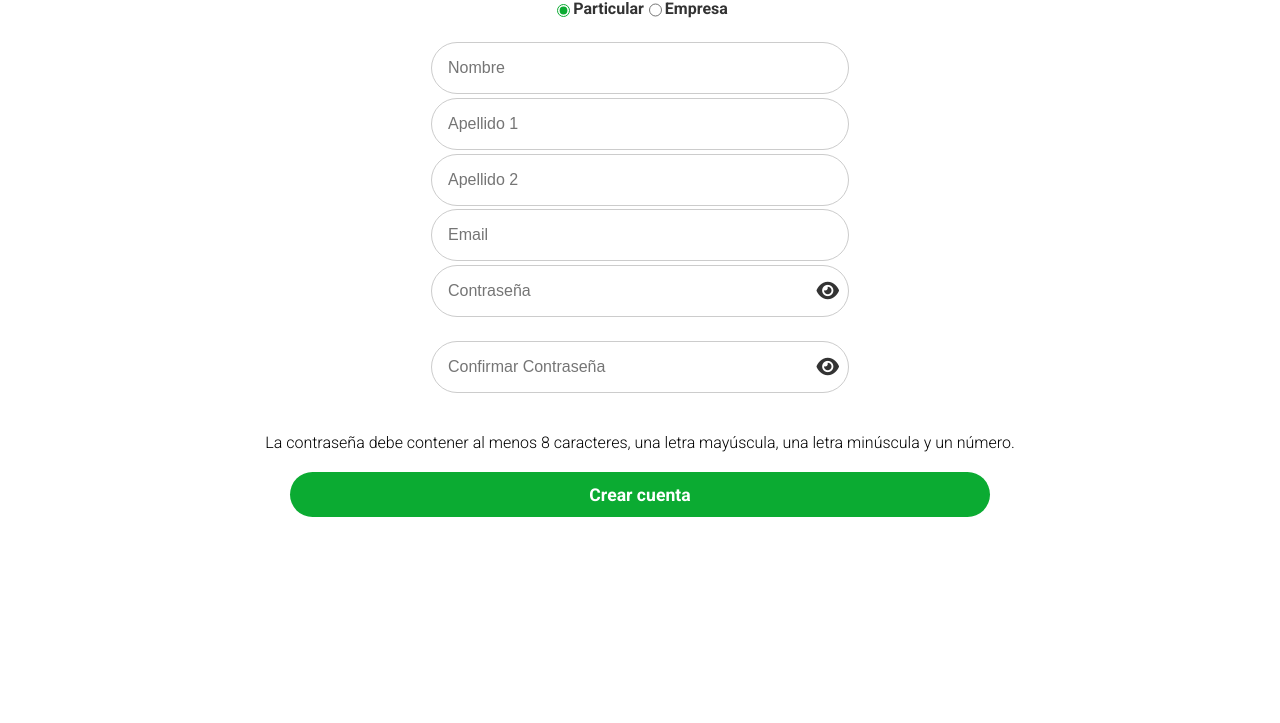
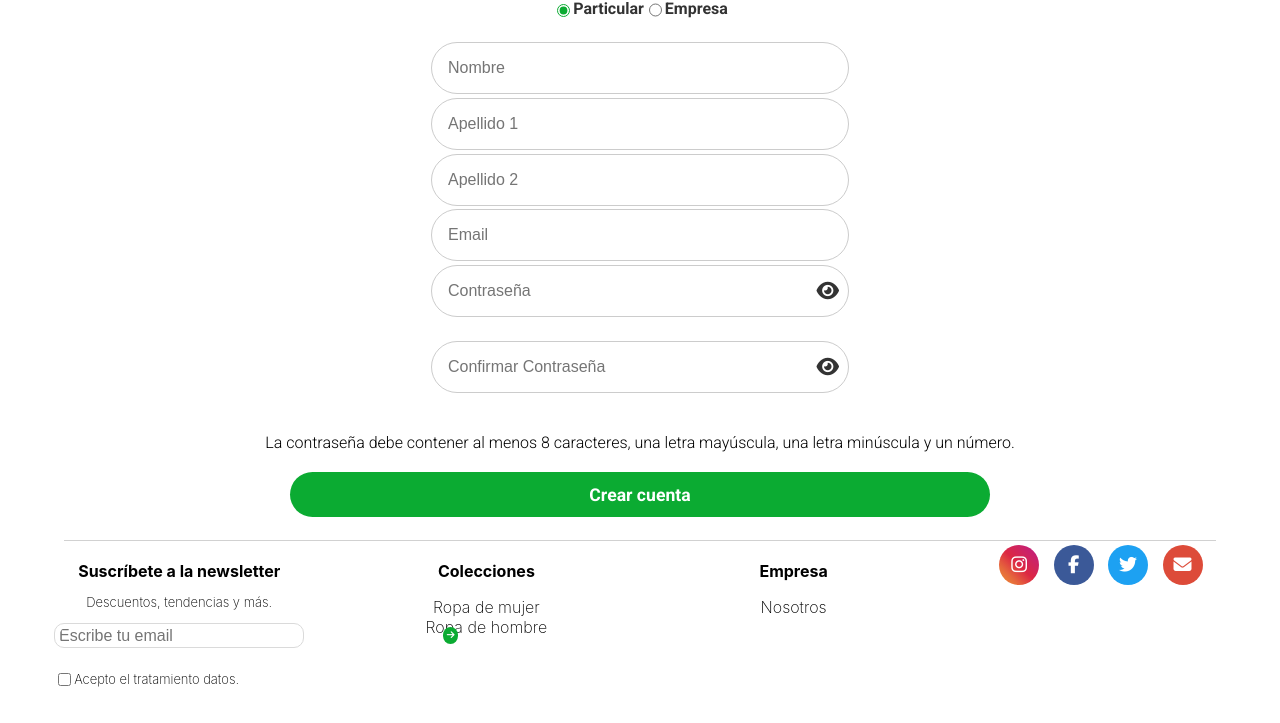
Before and after one commit to nataliagamezbarea/Tienda-Alquemia, a Flask app: page /registro in a window 1280 px wide. Shown: the part 913-1636 px from the top of the page. Before the commit the page ends 1430 px from the top, so only its background shows below. Run offline with Flask 3, Linux system fonts and the light colour scheme; data that the repository does not hold is empty; parts of the project's set-up code (start-up, migrations or seed data) failed here and were passed over.

Commit message:
Añadir página "Nosotros" con contenido y estilos, e incluir el pie de página en las plantillas

```diff
--- a/app.py
+++ b/app.py
@@ -66,6 +66,11 @@ app.add_url_rule('/cerrar_sesion', 'cerrar_sesion', cerrar_sesion, methods=["GET
 app.add_url_rule('/cambiar_contraseña', 'cambiar_contraseña', update_contraseña, methods=["GET", "POST"])
 
 
+# TIENDA
+app.add_url_rule('/nosotros', 'nosotros', nosotros, methods=["GET"])
+
+
+
 
 
 
--- a/routes/__init__.py
+++ b/routes/__init__.py
@@ -27,3 +27,7 @@ from .autentificacion.cerrar_sesion import cerrar_sesion
 
 
 from .user.update_contraseña import update_contraseña
+
+
+# NOSOTROS
+from .nosotros import nosotros
--- /dev/null
+++ b/routes/nosotros.py
@@ -0,0 +1,5 @@
+from flask import render_template
+
+
+def nosotros():
+    return render_template('nosotros.html')
--- /dev/null
+++ b/static/css/footer.css
@@ -0,0 +1,115 @@
+footer {
+  flex-wrap: wrap;
+  background-color: white;
+  color: black;
+  padding: 1vw 2vw;
+  font-family: "Inter", sans-serif;
+  position: relative;
+}
+
+footer::before {
+  content: "";
+  position: absolute;
+  top: 0;
+  left: 50%;
+  transform: translateX(-50%);
+  width: 90vw;
+  height: 1px;
+  background-color: #d1d1d1;
+  margin-top: 1vw;
+}
+
+footer input[type="checkbox"]:checked {
+  accent-color: #0bab32;
+}
+
+#newsletter {
+  border-radius: 10px;
+  padding: 0.2vw 0.3vw 0.2vw 0.3vw;
+  font-size: 0.698vw;
+  border: 0.2px solid #dadada;
+}
+
+.footer-seccion {
+  flex: 1 1 200px;
+  max-width: 250px;
+  margin: 0 auto;
+}
+
+.footer-seccion h4 {
+  margin-bottom: 10px;
+  color: black;
+}
+
+.footer-seccion ul {
+  list-style: none;
+  padding: 0;
+}
+
+
+#redes_sociales a {
+  display: inline-flex;
+  justify-content: center;
+  align-items: center;
+  width: 40px;
+  height: 40px;
+  margin: 5px;
+  border-radius: 50%;
+  color: white;
+  text-decoration: none;
+  transition: transform 0.3s ease, box-shadow 0.3s ease;
+  font-size: 18px;
+}
+
+#redes_sociales a:hover {
+  transform: scale(1.1);
+  box-shadow: 0 4px 10px rgba(0, 0, 0, 0.2);
+}
+
+footer p {
+  font-size: 13px;
+}
+
+footer input[type="email"] {
+  border: none;
+  background: transparent;
+  outline: none;
+  padding: 0;
+}
+
+
+
+footer #instagram {
+  background: linear-gradient(
+    45deg,
+    #f09433 0%,
+    #e6683c 25%,
+    #dc2743 50%,
+    #cc2366 75%,
+    #bc1888 100%
+  );
+}
+
+footer #facebook {
+  background-color: #3b5998;
+}
+
+footer #twitter {
+  background-color: #1da1f2;
+}
+
+footer #email {
+  background-color: #dd4b39;
+}
+
+footer button {
+  background-color: #0bab32;
+  border-radius: 50%;
+  border: none;
+  color: white;
+  display: flex;
+  justify-content: center;
+  align-items: center;
+  padding: 0.3vw;
+  cursor: pointer;
+}
--- a/static/css/general.css
+++ b/static/css/general.css
@@ -139,3 +139,7 @@ button span {
 .w-25 {
   width: 25vw;
 }
+
+.flex-wrap {
+  flex: wrap;
+}
--- a/templates/base.html
+++ b/templates/base.html
@@ -33,7 +33,7 @@
     {% endblock %}
 
     {# Footer #}
-    {# {% include "components/footer.html" %} #}
+    {% include "components/footer.html" %}
 
     <!-- Scripts -->
     {% block extra_js %}{% endblock %}
--- /dev/null
+++ b/templates/components/footer.html
@@ -0,0 +1,57 @@
+<link href="{{ url_for('static', filename='css/footer.css') }}" rel="stylesheet" />
+
+<footer class="flex justify-center align-start text-center">
+  <div class="footer-seccion">
+    <h4>Suscríbete a la newsletter</h4>
+    <p>Descuentos, tendencias y más.</p>
+    <form action="">
+      <div class="flex space_between" id="newsletter">
+        <div class="left">
+          <input type="email" placeholder="Escribe tu email" required />
+        </div>
+        <div class="right">
+          <button><i class="fas fa-arrow-right"></i></button>
+        </div>
+      </div>
+      <div class="flex align-center">
+        <input type="checkbox" required />
+        <p>
+          Acepto el tratamiento datos.
+        </p>
+      </div>
+    </form>
+  </div>
+
+  <div class="footer-seccion">
+    <h4>Colecciones</h4>
+    <ul>
+      <li><a href="#">Ropa de mujer</a></li>
+      <li><a href="#">Ropa de hombre</a></li>
+    </ul>
+  </div>
+
+  <div class="footer-seccion">
+    <h4>Empresa</h4>
+    <ul>
+      <li><a href="{{ url_for('nosotros') }}">Nosotros</a></li>
+      {#<li><a href="{{ url_for('encuentranos') }}">Encuentranos</a></li>#}
+      {#<li><a href="{{ url_for('contactanos') }}">Contacto</a></li>#}
+    </ul>
+  </div>
+
+  <div class="footer-seccion" id="redes_sociales" >
+    <a href="#" id="instagram" target="_blank">
+      <i class="fab fa-instagram"></i>
+    </a>
+    <a href="#" id="facebook" target="_blank">
+      <i class="fab fa-facebook-f"></i>
+    </a>
+    <a href="#" id="twitter" target="_blank">
+      <i class="fab fa-twitter"></i>
+    </a>
+    <a href="mailto:correo@correo.com" id="email" target="_blank">
+      <i class="fas fa-envelope"></i>
+    </a>
+  </div>
+
+</footer>
--- a/templates/user/usuario_configuracion/base.html
+++ b/templates/user/usuario_configuracion/base.html
@@ -42,7 +42,7 @@
    </div>
 
 
-   {# {% include "components/footer.html" %} #}
+   {% include "components/footer.html" %}
 
     {% block extra_js %}{% endblock %}
 </body>
```
Also changed, not shown: static/css/nosotros.css (added, +19 -0 lines), templates/nosotros.html (added, +23 -0 lines), static/img/nosotros.jpg (added).
